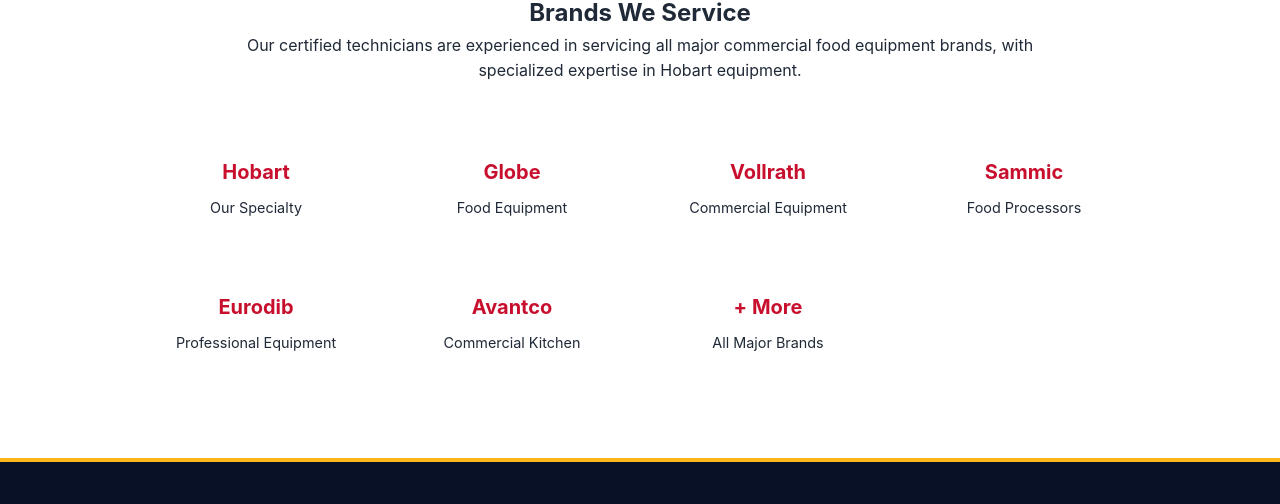
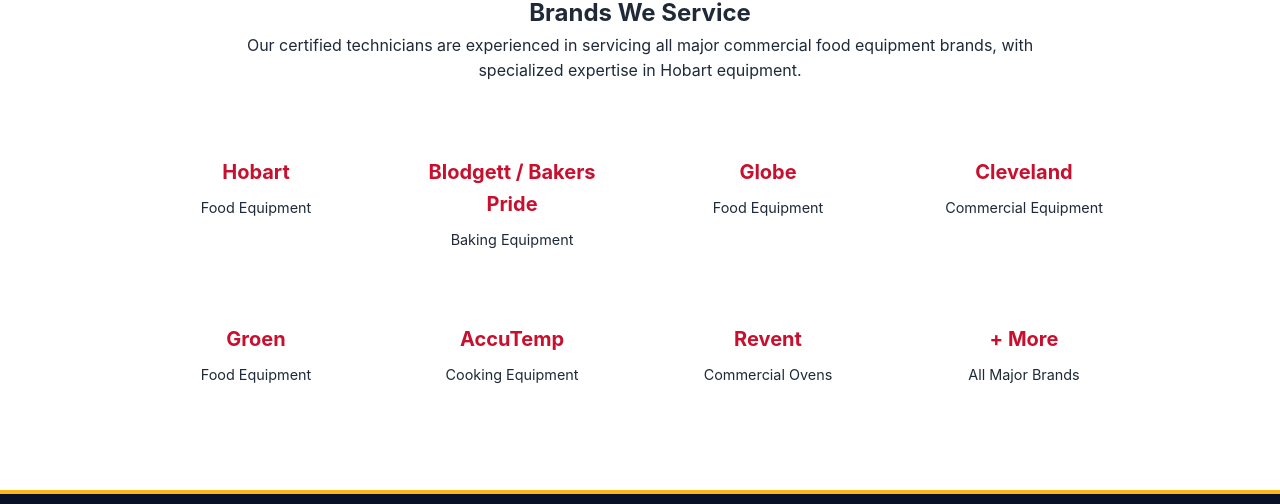
Before and after one commit to yonasshah/jomarc-website, a plain HTML site: page services.html in a window 1280 px wide. Shown: the part 4017-4521 px from the top of the page. Drawn offline with Linux system fonts and the light colour scheme.

Commit message:
Updated services.html to reflect new brands and categories. Added Blodgett / Bakers Pride for baking equipment, updated Hobart to reflect food equipment, added Cleveland for commercial equipment, updated Groen to reflect food equipment, updated AccuTemp to reflect cooking equipment, and updated Revent to reflect commercial ovens.

```diff
--- a/services.html
+++ b/services.html
@@ -219,27 +219,31 @@
             <div style="display: grid; grid-template-columns: repeat(auto-fit, minmax(200px, 1fr)); gap: 24px; max-width: 1000px; margin: 0 auto;">
                 <div style="background: white; padding: 24px; border-radius: var(--border-radius); text-align: center; box-shadow: var(--shadow);">
                     <h3 style="color: var(--primary); font-size: 1.25rem; margin-bottom: 8px;">Hobart</h3>
-                    <p style="font-size: 0.9rem; color: var(--text-secondary); margin: 0;">Our Specialty</p>
+                    <p style="font-size: 0.9rem; color: var(--text-secondary); margin: 0;">Food Equipment</p>
+                </div>
+                <div style="background: white; padding: 24px; border-radius: var(--border-radius); text-align: center; box-shadow: var(--shadow);">
+                    <h3 style="color: var(--primary); font-size: 1.25rem; margin-bottom: 8px;">Blodgett / Bakers Pride</h3>
+                    <p style="font-size: 0.9rem; color: var(--text-secondary); margin: 0;">Baking Equipment</p>
                 </div>
                 <div style="background: white; padding: 24px; border-radius: var(--border-radius); text-align: center; box-shadow: var(--shadow);">
                     <h3 style="color: var(--primary); font-size: 1.25rem; margin-bottom: 8px;">Globe</h3>
                     <p style="font-size: 0.9rem; color: var(--text-secondary); margin: 0;">Food Equipment</p>
                 </div>
                 <div style="background: white; padding: 24px; border-radius: var(--border-radius); text-align: center; box-shadow: var(--shadow);">
-                    <h3 style="color: var(--primary); font-size: 1.25rem; margin-bottom: 8px;">Vollrath</h3>
+                    <h3 style="color: var(--primary); font-size: 1.25rem; margin-bottom: 8px;">Cleveland</h3>
                     <p style="font-size: 0.9rem; color: var(--text-secondary); margin: 0;">Commercial Equipment</p>
                 </div>
                 <div style="background: white; padding: 24px; border-radius: var(--border-radius); text-align: center; box-shadow: var(--shadow);">
-                    <h3 style="color: var(--primary); font-size: 1.25rem; margin-bottom: 8px;">Sammic</h3>
-                    <p style="font-size: 0.9rem; color: var(--text-secondary); margin: 0;">Food Processors</p>
+                    <h3 style="color: var(--primary); font-size: 1.25rem; margin-bottom: 8px;">Groen</h3>
+                    <p style="font-size: 0.9rem; color: var(--text-secondary); margin: 0;">Food Equipment</p>
                 </div>
                 <div style="background: white; padding: 24px; border-radius: var(--border-radius); text-align: center; box-shadow: var(--shadow);">
-                    <h3 style="color: var(--primary); font-size: 1.25rem; margin-bottom: 8px;">Eurodib</h3>
-                    <p style="font-size: 0.9rem; color: var(--text-secondary); margin: 0;">Professional Equipment</p>
+                    <h3 style="color: var(--primary); font-size: 1.25rem; margin-bottom: 8px;">AccuTemp</h3>
+                    <p style="font-size: 0.9rem; color: var(--text-secondary); margin: 0;">Cooking Equipment</p>
                 </div>
                 <div style="background: white; padding: 24px; border-radius: var(--border-radius); text-align: center; box-shadow: var(--shadow);">
-                    <h3 style="color: var(--primary); font-size: 1.25rem; margin-bottom: 8px;">Avantco</h3>
-                    <p style="font-size: 0.9rem; color: var(--text-secondary); margin: 0;">Commercial Kitchen</p>
+                    <h3 style="color: var(--primary); font-size: 1.25rem; margin-bottom: 8px;">Revent</h3>
+                    <p style="font-size: 0.9rem; color: var(--text-secondary); margin: 0;">Commercial Ovens</p>
                 </div>
                 <div style="background: white; padding: 24px; border-radius: var(--border-radius); text-align: center; box-shadow: var(--shadow);">
                     <h3 style="color: var(--primary); font-size: 1.25rem; margin-bottom: 8px;">+ More</h3>
```
